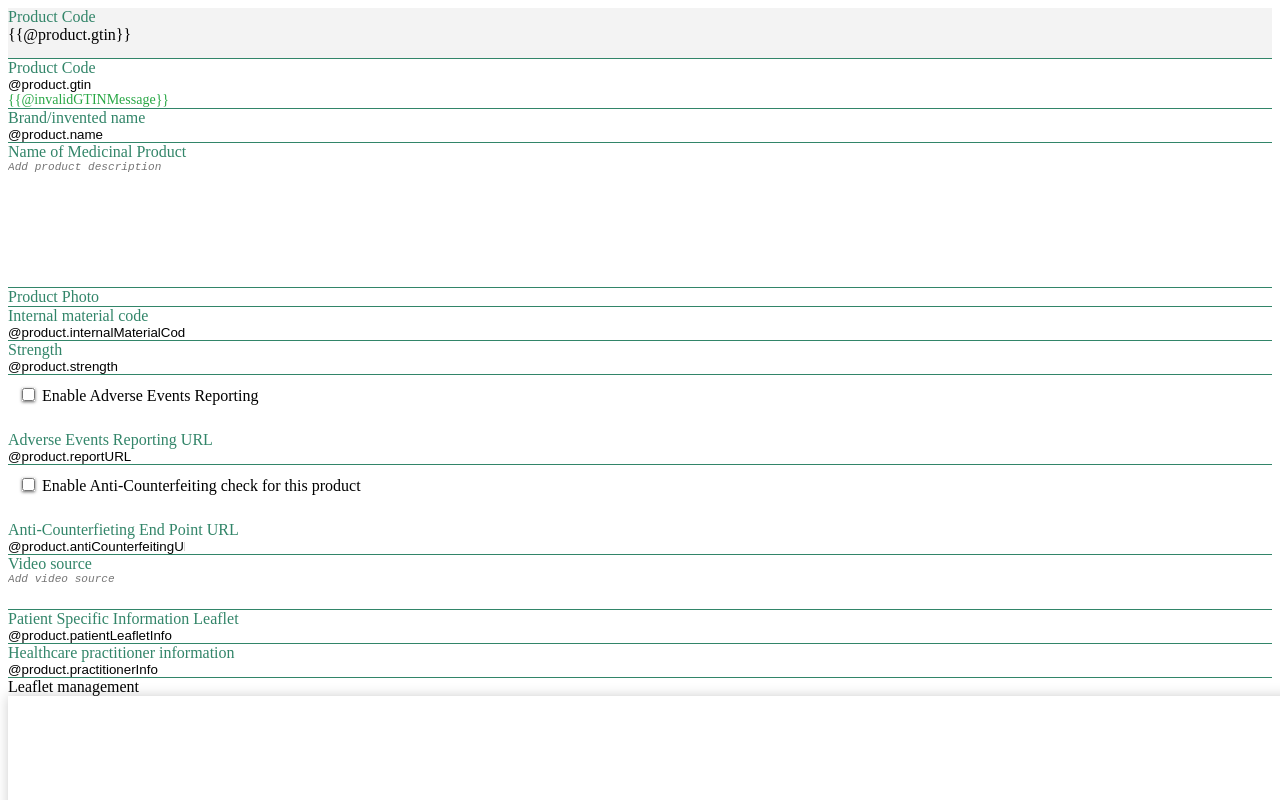
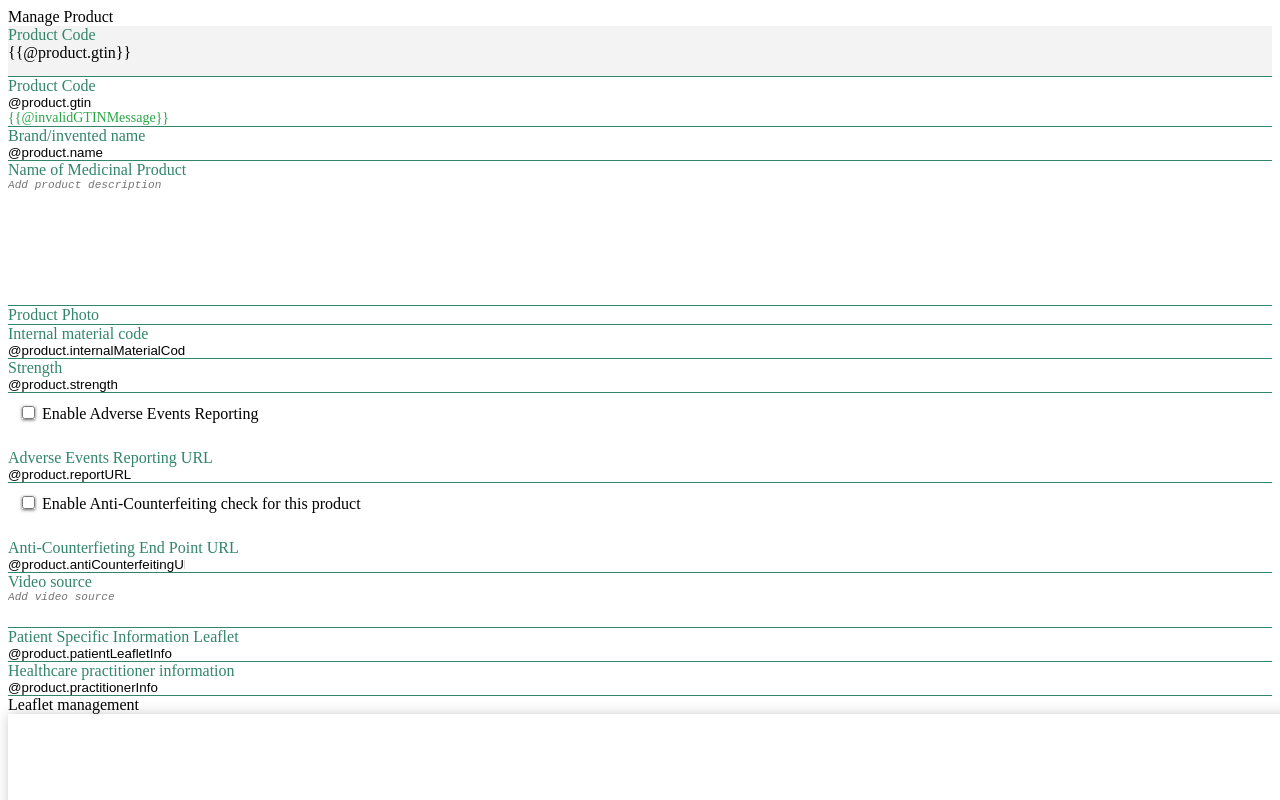
Before and after one commit to axiologic-pla/dsu-fabric-ssapp, a website: page code/pages/editProduct/manage-product.html in a window 1280 px wide. Shown: the top 800 px of the page. Drawn offline with Linux system fonts and the light colour scheme; files that its build step writes are made by us from their sources.

Commit message:
replaced psk-page in manage-product page

```diff
--- a/code/pages/editProduct/manage-product.html
+++ b/code/pages/editProduct/manage-product.html
@@ -1,7 +1,9 @@
 <link href="pages/editProduct/manage-product.css" rel="stylesheet"/>
 <link href="assets/css/disabled-component.css" rel="stylesheet"/>
-<psk-page title="Manage Product">
-<!--    <h6>-->
+
+<page-template>
+    <span slot="page-title">Manage Product</span>
+    <div slot="page-content">
         <webc-container controller="ManageProductController">
             <div class="form-label product-version"> version: {{@product.version}}</div>
 
@@ -182,15 +184,15 @@
                     <div class="d-flex flex-row product-form-buttons">
                         <button class="default-button" data-tag="cancel" id="cancel-product">Cancel</button>
                         <button class="default-button" userrights="@userrights" data-tag="add-product" id="submit-product">{{@submitLabel}}</button>
-<!--                        <psk-button data-tag="cancel" id="cancel-product">Cancel</psk-button>-->
-<!--                        <psk-button userrights="@userrights" data-tag="add-product" id="submit-product">-->
-<!--                            {{@submitLabel}}-->
-<!--                        </psk-button>-->
+                        <!--                        <psk-button data-tag="cancel" id="cancel-product">Cancel</psk-button>-->
+                        <!--                        <psk-button userrights="@userrights" data-tag="add-product" id="submit-product">-->
+                        <!--                            {{@submitLabel}}-->
+                        <!--                        </psk-button>-->
                     </div>
                 </div>
                 <div class="col-5 align-self-start p-0">
                 </div>
             </div>
         </webc-container>
-<!--    </h6>-->
-</psk-page>
+    </div>
+</page-template>
```
